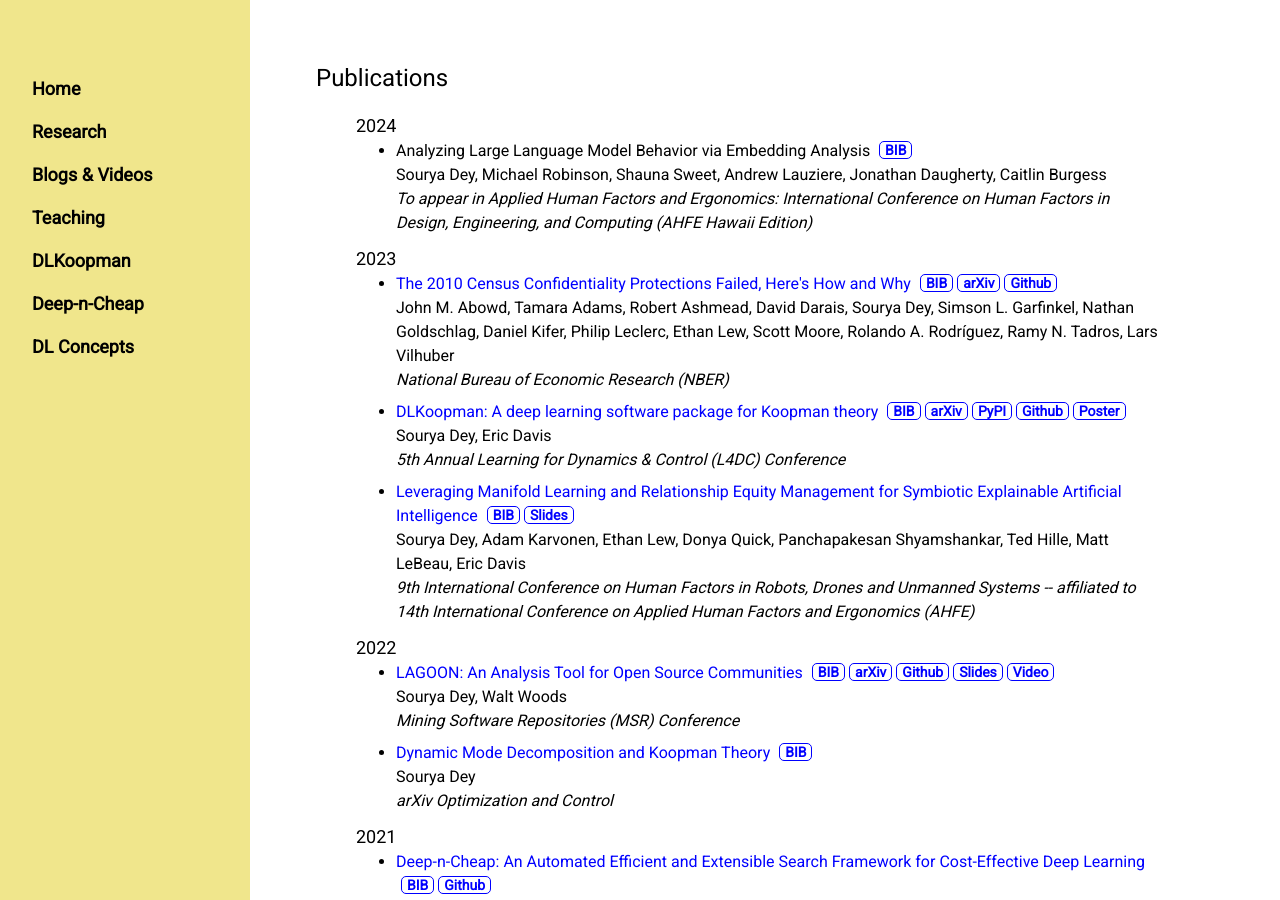
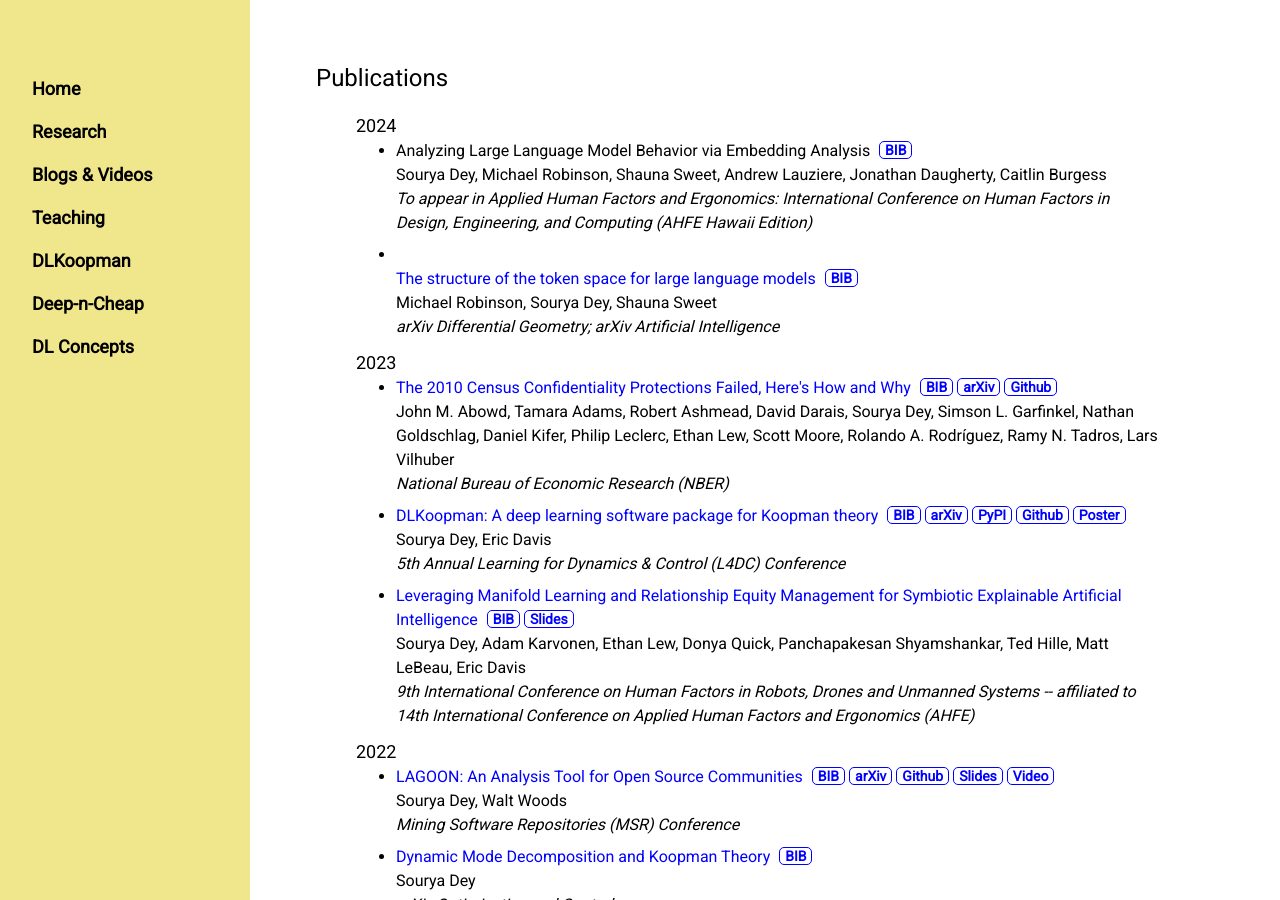
Before and after one commit to souryadey/souryadey.github.io, a Jekyll site: the page built from research/index.html, in a window 1280 px wide and 900 px high. Built offline with Jekyll 4.4.1, drawn with Linux system fonts in a browser that asks for light colours.

Commit message:
add new LLM paper

```diff
--- a/index.html
+++ b/index.html
@@ -71,8 +71,8 @@ fieldset {
 		<form style="margin-top:1em;">
 			<fieldset>
 				<legend style="font-size:large; letter-spacing:0.05em; background-color:khaki;"><b>Recent News</b></legend>
-                <i>May '24:</i> Our abstract on <i>Analyzing Large Language Model Behavior via Embedding Analysis</i> got accepted to be presented at <a class="inlink" href="https://www.hawaii.ahfe.org/" target="_blank">AHFE 2024, Hawaii Edition</a>.<br>
-                <i>Dec '23:</i> The US Census Bureau collaborated with Galois to publish the paper <i>The 2010 Census Confidentiality Protections Failed, Here's How and Why</i> in the National Bureau of Economic Research (NBER). Check it out <a class="inlink" href="https://www.nber.org/papers/w31995" target="_blank">here</a>.
+                <i>Oct '24:</i> Our paper <i>The structure of the token space for large language models</i> is up on arXiv. Check it out <a class="inlink" href="https://arxiv.org/abs/2410.08993" target="_blank">here</a><br>.
+                <i>May '24:</i> Our abstract on <i>Analyzing Large Language Model Behavior via Embedding Analysis</i> got accepted to be presented at <a class="inlink" href="https://www.hawaii.ahfe.org/" target="_blank">AHFE 2024, Hawaii Edition</a>.
 			</fieldset>
 		</form>
         <br><br>
--- a/research/index.html
+++ b/research/index.html
@@ -24,6 +24,12 @@ h5 {
 				<a class="pub" href="/research/bibs/AHFE2024.bib">BIB</a><br>
     			Sourya Dey, Michael Robinson, Shauna Sweet, Andrew Lauziere, Jonathan Daugherty, Caitlin Burgess<br>
     			<i>To appear in Applied Human Factors and Ergonomics: International Conference on Human Factors in Design, Engineering, and Computing (AHFE Hawaii Edition)</i>
+    		</li>
+			<li></li>
+			<a class="inlink" href="https://arxiv.org/abs/2410.08993" target="_blank">The structure of the token space for large language models</a>
+				<a class="pub" href="/research/bibs/LLMtokens2024.bib">BIB</a><br>
+    			Michael Robinson, Sourya Dey, Shauna Sweet<br>
+    			<i>arXiv Differential Geometry; arXiv Artificial Intelligence</i>
     		</li>
     	</ul>
 
```
Also changed, not shown: research/bibs/LLMtokens2024.bib (added, +7 -0 lines).
